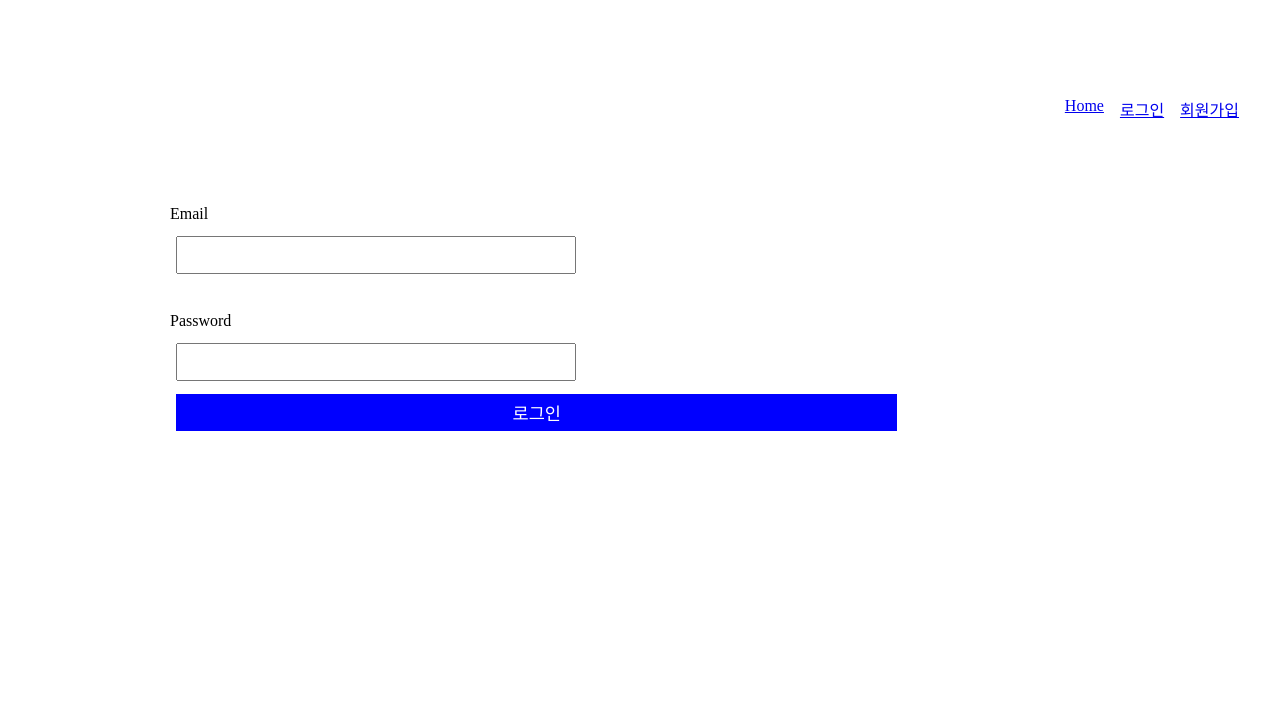
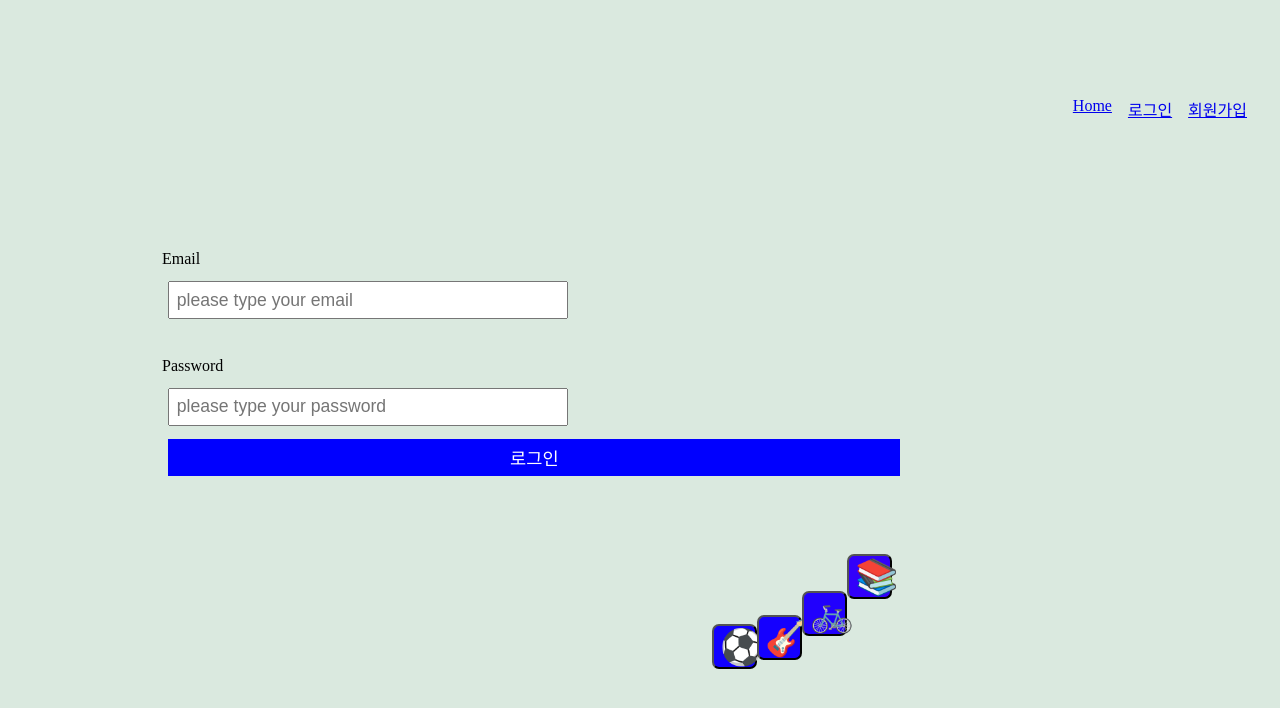
Before and after one commit to codestates/4-for-hobby-client, a React (Create React App) app in the folder my-app/: page /login in a window 1280 px wide. Shown: the top 708 px of the page. Built offline with nearby package versions, Linux system fonts and the light colour scheme; no server answers.

Commit message:
[client] circling

```diff
--- a/my-app/src/pages/Login.css
+++ b/my-app/src/pages/Login.css
@@ -37,3 +37,194 @@
   font-size: 15px;
   color: white;
 }
+
+body {
+  margin: 0;
+  padding: 0;
+  background: #dae9df;
+}
+
+.container {
+  width: 100px;
+  height: 50px;
+  padding-top: 100px;
+  margin: 0 auto;
+}
+/* 구체 왔다 갔다. (+ 색깔 변경) */
+/* .ball {
+  width: 35px;
+  height: 35px;
+  font-size: 30px;
+  margin: 8px auto;
+  border-radius: 7px;
+}
+
+.ball:nth-child(1) {
+  background: #d9e2f1;
+  -webkit-animation: right 1.2s infinite ease-in-out;
+  -moz-animation: right 1.2s infinite ease-in-out;
+  animation: right 1.2s infinite ease-in-out, pulse1 5s ease infinite alternate;
+}
+
+.ball:nth-child(2) {
+  background: #d9e2f1;
+  -webkit-animation: left 1.25s infinite ease-in-out;
+  -moz-animation: left 1.25s infinite ease-in-out;
+  animation: left 1.25s infinite ease-in-out, pulse2 5s ease infinite alternate;
+}
+
+.ball:nth-child(3) {
+  background: #d9e2f1;
+  -webkit-animation: right 1.15s infinite ease-in-out;
+  -moz-animation: right 1.15s infinite ease-in-out;
+  animation: right 1.15s infinite ease-in-out, pulse3 5s ease infinite alternate;
+}
+
+.ball:nth-child(4) {
+  background: #d9e2f1;
+  -webkit-animation: left 1.25s infinite ease-in-out;
+  -moz-animation: left 1.25s infinite ease-in-out;
+  animation: left 1.25s infinite ease-in-out, pulse4 5s ease infinite alternate;
+} */
+
+.circling1 {
+  width: 45px;
+  height: 45px;
+  font-size: 35px;
+  background: red;
+  border-radius: 7px;
+  position: relative;
+  animation: mymove 11s infinite;
+}
+.circling2 {
+  width: 45px;
+  height: 45px;
+  font-size: 35px;
+  background: red;
+  border-radius: 7px;
+  position: relative;
+  animation: mymove 12s infinite;
+}
+.circling3 {
+  width: 45px;
+  height: 45px;
+  font-size: 35px;
+  background: red;
+  border-radius: 7px;
+  position: relative;
+  animation: mymove 13s infinite;
+}
+.circling4 {
+  width: 45px;
+  height: 45px;
+  font-size: 35px;
+  background: red;
+  border-radius: 7px;
+  position: relative;
+  animation: mymove 14s infinite;
+}
+
+@keyframes mymove {
+  0% {
+    top: 0px;
+    left: -120px;
+    background: red;
+  }
+  25% {
+    top: 0px;
+    left: 600px;
+    background: rgb(255, 0, 221);
+  }
+  50% {
+    top: 500px;
+    left: 600px;
+    background: rgb(17, 0, 255);
+  }
+  75% {
+    top: 500px;
+    left: -120px;
+    background: rgb(25, 224, 7);
+  }
+  100% {
+    top: 0px;
+    left: -120px;
+    background: rgb(238, 255, 0);
+  }
+}
+
+/* @keyframes mymove {
+  0% {
+    top: -40px;
+  }
+
+  25% {
+    top: 530px;
+  }
+
+  100% {
+    top: -40px;
+  }
+} */
+
+/* @keyframes pulse1 {
+  0%,
+  100% {
+    background-color: #ff0000;
+  }
+  50% {
+    background-color: #ff6600;
+  }
+}
+
+@keyframes pulse2 {
+  0%,
+  100% {
+    background-color: #ffff00;
+  }
+  50% {
+    background-color: #00ff66;
+  }
+}
+
+@keyframes pulse3 {
+  0%,
+  100% {
+    background-color: #0062ff;
+  }
+  50% {
+    background-color: #ff00cc;
+  }
+}
+
+@keyframes pulse4 {
+  0%,
+  100% {
+    background-color: #cc00ff;
+  }
+  50% {
+    background-color: #9900ff;
+  }
+}
+@keyframes right {
+  0% {
+    transform: translate(-25px);
+  }
+  50% {
+    transform: translate(25px);
+  }
+  100% {
+    transform: translate(-25px);
+  }
+}
+
+@keyframes left {
+  0% {
+    transform: translate(25px);
+  }
+  50% {
+    transform: translate(-25px);
+  }
+  100% {
+    transform: translate(25px);
+  }
+} */
--- a/my-app/src/pages/Login.js
+++ b/my-app/src/pages/Login.js
@@ -1,7 +1,7 @@
 import React, { useEffect, useState } from "react";
 import axios from "axios";
 import { Redirect } from "react-router-dom";
-import './Login.css'
+import "./Login.css";
 import dotenv from "dotenv";
 dotenv.config();
 
@@ -11,6 +11,11 @@ const Login = () => {
   const [email, setEmail] = useState("");
   const [password, setPassword] = useState("");
   const [isLogin, setIsLogin] = useState(false);
+  const [check, setCheck] = useState(false);
+
+  const boolean = () => {
+    setCheck((prevCheck) => !prevCheck);
+  };
 
   const onSubmit = async (e) => {
     e.preventDefault();
@@ -26,24 +31,37 @@ const Login = () => {
           localStorage.setItem("token", accessToken);
         });
     } catch (error) {
-      console.error("에러입니다")
+      console.error("에러입니다");
     }
-
   };
 
   const authToken = localStorage.getItem("token");
 
   if (isLogin || authToken) {
-    window.location.replace("/")
+    window.location.replace("/");
   }
 
   return (
     <div className="form__container">
+      <button class="circling1" onClick={boolean}>
+        {check ? "🏀" : "⚽️"}
+      </button>
+      <button class="circling2" onClick={boolean}>
+        {check ? "🎹" : "🎸"}
+      </button>
+      <button class="circling3" onClick={boolean}>
+        {check ? "🛹" : "🚲"}
+      </button>
+      <button class="circling4" onClick={boolean}>
+        {check ? "🎬" : "📚"}
+      </button>
+
       <form className="form" onSubmit={onSubmit}>
         <div className="email-group">
           <label>Email </label>
           <input
             type="email"
+            placeholder="please type your email"
             value={email}
             onChange={(e) => setEmail(e.target.value)}
             required
@@ -53,17 +71,21 @@ const Login = () => {
           <label>Password </label>
           <input
             type="password"
+            placeholder="please type your password"
             value={password}
             onChange={(e) => setPassword(e.target.value)}
           />
         </div>
-        <button
-          type="submit"
-          className="btn"
-        >
+        <button type="submit" className="btn">
           로그인
         </button>
       </form>
+      {/* <div>
+        <div class="ball">🚲</div>
+        <div class="ball">⚽️</div>
+        <div class="ball">🏀</div>
+        <div class="ball">🎸</div>
+      </div> */}
     </div>
   );
 };
```
